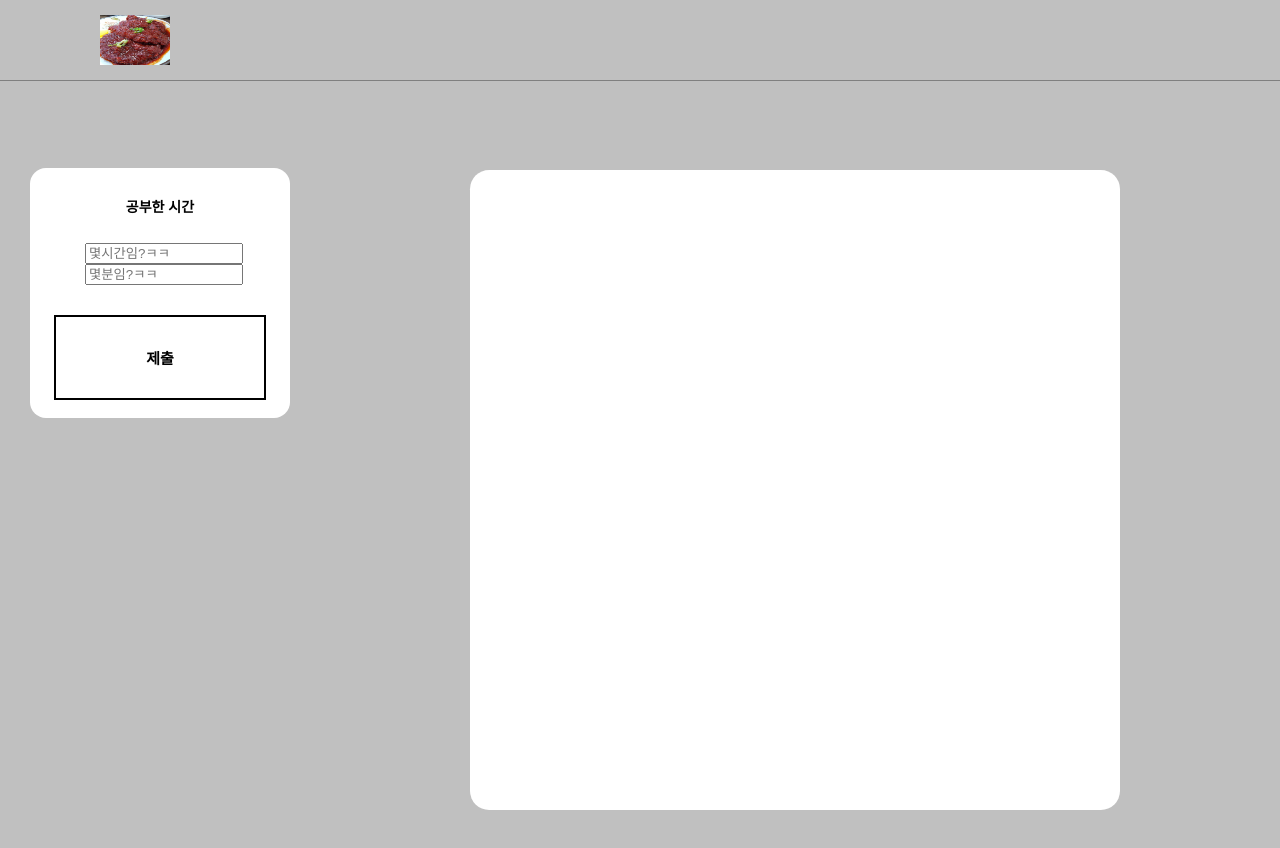
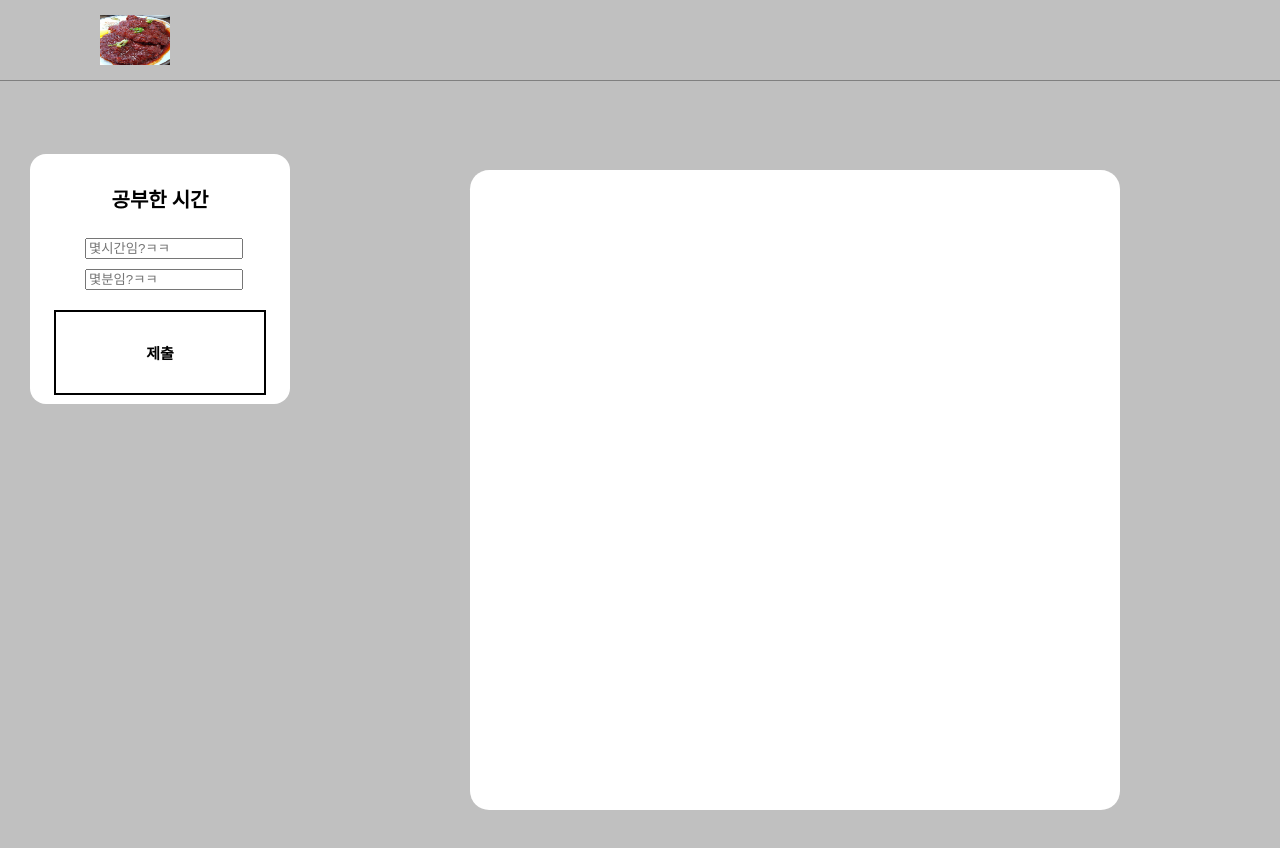
Before and after one commit to OgongSii/OgongSii_FrontEnd_V1, a React (Create React App) app: page /rank in a window 1280 px wide. Shown: the top 848 px of the page. Built offline with nearby package versions, Linux system fonts and the light colour scheme; a web font is replaced by a local one.

Commit message:
글씨 사라졌다 나타나기

```diff
--- a/package.json
+++ b/package.json
@@ -13,6 +13,7 @@
     "media-query-react": "^1.0.4",
     "react": "^18.2.0",
     "react-dom": "^18.2.0",
+    "react-responsive": "^9.0.0",
     "react-router-dom": "^6.3.0",
     "react-scripts": "5.0.1",
     "styled-component": "^2.8.0",
--- a/src/App.css
+++ b/src/App.css
@@ -52,14 +52,12 @@ body{
   height: 80px;
   border-bottom: 1px solid gray;
 }
-
 .position{
   display: flex;
   position: relative;
   left:1000px;
   bottom: 25px;
 }
-
 .line{
   text-decoration: none;
   color:#282c34;
@@ -70,3 +68,44 @@ body{
   opacity: 0.8;
   transition: opacity 0.25s ease-out;
 }
+
+.wrap{
+  display: grid;
+  grid-template-columns: repeat(1,2fr);
+}
+
+.fadein{
+  position: relative;
+  overflow: hidden;
+  animation: fadein 1.5s ease-in-out;
+}
+
+@keyframes fadein{
+  0% {
+    opacity: 0;
+    transform: translateY(20px);
+  }
+  100% {
+    opacity: 1;
+    transform: none;
+  }
+
+}
+
+.infade{
+  position: relative;
+  overflow: hidden;
+  animation: fadein 1.5s ease-in-out;
+}
+
+@keyframes infade{
+  0% {
+    opacity: 0;
+    transform: translateX(20px);
+  }
+  100% {
+    opacity: 1;
+    transform: none;
+  }
+
+}
--- a/src/Home.js
+++ b/src/Home.js
@@ -1,5 +1,6 @@
 import { Link } from "react-router-dom";
 import styled from "styled-components";
+import { useMediaQuery } from 'react-responsive'
 import './App.css';
 const Li=styled.li`
     list-style-type : none;
--- a/src/pages/Error.jsx
+++ b/src/pages/Error.jsx
@@ -1,4 +1,5 @@
 import styled from "styled-components"
+import { useMediaQuery } from 'react-responsive'
 import '../App.css';
 const FourZeroFour=styled.h1`
     margin:50px auto;
--- a/src/pages/Login.jsx
+++ b/src/pages/Login.jsx
@@ -3,6 +3,7 @@ import styled from "styled-components";
 import axios from "axios";
 import '../App.css';
 import { useNavigate } from "react-router-dom";
+import { useMediaQuery } from 'react-responsive'
 const Bg = styled.div`
   width: 100%;
   height: 100vh;
@@ -157,13 +158,13 @@ export default function Login() {
     [input1, input2]
   );
   return (
-    <div>
+    <div className="wrap">
       <style>{"body { background-color: #E5CCFF; }"}</style>
       <Bg>
-        <WhiteBar>
+        <WhiteBar className="fadein">
           <IdPass>
-            <Title>로그인</Title>
-            <div>
+            <Title className="fadein">로그인</Title>
+            <div className="fadein">
               <IdDesign
                 type="text"
                 placeholder="Enter your ID"
@@ -172,8 +173,8 @@ export default function Login() {
                 onChange={Id_onchange}
               />
             </div>
-            <Border1 />
-            <div>
+            <Border1 className="fadein"/>
+            <div className="fadein">
               <PasswordDesign
                 type="password"
                 placeholder="Enter your password"
@@ -182,8 +183,8 @@ export default function Login() {
                 onChange={Password_onchange}
               />
             </div>
-            <Border2 />
-            <LoginBtn type="submit" onClick={onClick}>
+            <Border2 className="fadein"/>
+            <LoginBtn type="submit" className="fadein" onClick={onClick}>
               Login
             </LoginBtn>
           </IdPass>
--- a/src/pages/Ranking.jsx
+++ b/src/pages/Ranking.jsx
@@ -1,5 +1,6 @@
 import axios from "axios";
 import { useCallback, useState } from "react";
+import { useMediaQuery } from 'react-responsive'
 import styled from "styled-components";
 import '../App.css';
 const Bg = styled.div`
@@ -44,12 +45,13 @@ const Form = styled.form`
 const Input = styled.input`
   position: relative;
   left: 55px;
-  bottom:15px;
+  top:55px;
   outline: none;
   width:150px;
+  margin-bottom:10px;
 `;
 const Button = styled.button`
-  margin-top:15px;
+  margin-top:65px;
   font-size:15px;
   border:2px solid black;
   font-size:15px;
@@ -60,8 +62,12 @@ const Button = styled.button`
     border:3px solid #C0C0C0;
   }
 `;
-const Div = styled.button`
-  font-size:14px;
+const Title = styled.div`
+  font-weight: bold;
+  font-size:20px;
+  position:relative;
+  top:30px;
+  text-align:center;
   position: relative;
 `;
 export default function Ranking() {
@@ -122,10 +128,10 @@ export default function Ranking() {
     <div>
       <style>{"body { background-color: #C0C0C0; }"}</style>
       <div>
-        <Form>
-          <Div>공부한 시간</Div>
+        <Form className="fadein">
+          <Title className="fadein">공부한 시간</Title>
           {/*action="/record" method="post"*/}
-          <Input
+          <Input className="fadein"
             type="number"
             value={hour}
             max="12"
@@ -134,7 +140,7 @@ export default function Ranking() {
             name="h"
             onChange={onChange1}
           />
-          <Input
+          <Input className="fadein"
             type="number"
             value={minute}
             min="0"
@@ -143,13 +149,13 @@ export default function Ranking() {
             name="m"
             onChange={onChange2}
           />
-          <br />
-          <Button type="submit" onClick={onClick}>
+          <br className="fadein"/>
+          <Button type="submit" className="fadein" onClick={onClick}>
             제출
           </Button>
         </Form>
         <Bg>
-          <WhiteBar>
+          <WhiteBar className="wrap fadein">
 
           </WhiteBar>
         </Bg>
--- a/src/pages/SignUp.jsx
+++ b/src/pages/SignUp.jsx
@@ -1,6 +1,7 @@
 import { useCallback, useState, useRef } from "react";
 import styled from "styled-components";
 import axios from "axios";
+import { useMediaQuery } from 'react-responsive'
 import '../App.css';
 
 const Bg = styled.div`
@@ -161,13 +162,13 @@ export default function SignUp() {
     [input1, input2, input3]
   );
   return (
-    <div>
+    <div className="wrap">
       <style>{'body { background-color: #CCCCFF; }'}</style>
       <Bg>
-        <WhiteBar>
+        <WhiteBar className="fadein">
           <IdPass>
-            <Title>회원가입</Title>
-            <div>
+            <Title className="fadein">회원가입</Title>
+            <div className="fadein">
               <IdDesign
                 type="text"
                 placeholder="Enter your ID"
@@ -176,8 +177,8 @@ export default function SignUp() {
                 onChange={Id_onchange}
               />
             </div>
-            <Border1 />
-            <div>
+            <Border1 className="fadein"/>
+            <div className="fadein">
               <PasswordDesign
                 type="password"
                 placeholder="Enter your password"
@@ -186,8 +187,8 @@ export default function SignUp() {
                 onChange={Password_onchange}
               />
             </div>
-            <Border2 />
-            <div>
+            <Border2 className="fadein"/>
+            <div className="fadein">
               <PasswordDesign
                 type="password"
                 placeholder="Check your password"
@@ -196,8 +197,8 @@ export default function SignUp() {
                 onChange={Password_onchange_check}
               />
             </div>
-            <Border2 />
-            <JoinBtn type="submit" onClick={onClick}>
+            <Border2 className="fadein"/>
+            <JoinBtn type="submit" className="fadein" onClick={onClick}>
               Sign In
             </JoinBtn>
           </IdPass>
--- a/src/pages/Timer.jsx
+++ b/src/pages/Timer.jsx
@@ -1,5 +1,6 @@
 import styled from 'styled-components';
 import React, { useCallback, useEffect, useRef, useState } from 'react';
+import { useMediaQuery } from 'react-responsive'
 import './Timer.css';
 import '../App.css';
 const BackGround=styled.div`
@@ -76,10 +77,10 @@ export default function Timer(){
     useEffect(timer, [count]);
 
     return(
-        <div>
+        <div className='wrap'>
         <style>{'body { background-color: #FFCCE5; }'}</style>
         <BackGround>
-            <WhiteBar>
+            <WhiteBar className="fadein">
                 <TextSet>
                     <Font>
                         {currentHours < 10 ? `0${currentHours}` : currentHours}:{
@@ -87,9 +88,9 @@ export default function Timer(){
                         currentSeconds < 10 ? `0${currentSeconds}` : currentSeconds}
                     </Font>
 
-                    <Btn onClick={start} className='btnset'>Start</Btn>
-                    <Btn onClick={stop} className='btnset'>Stop</Btn>
-                    <Btn onClick={reset} className='btnset'>Reset</Btn>
+                    <Btn onClick={start} className='btnset fadein'>Start</Btn>
+                    <Btn onClick={stop} className='btnset fadein'>Stop</Btn>
+                    <Btn onClick={reset} className='btnset fadein'>Reset</Btn>
                 </TextSet>
             </WhiteBar>
         </BackGround>
```
